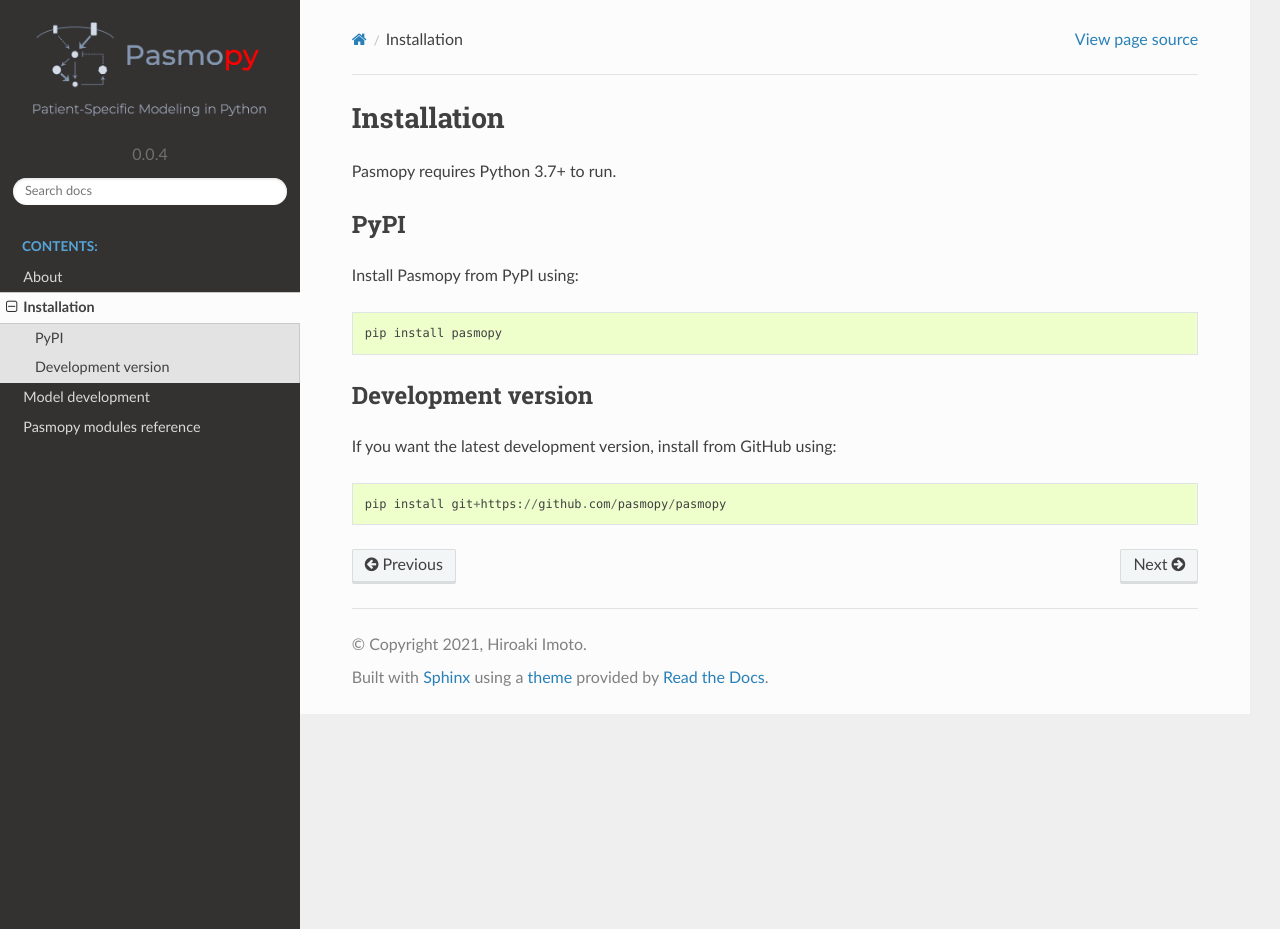
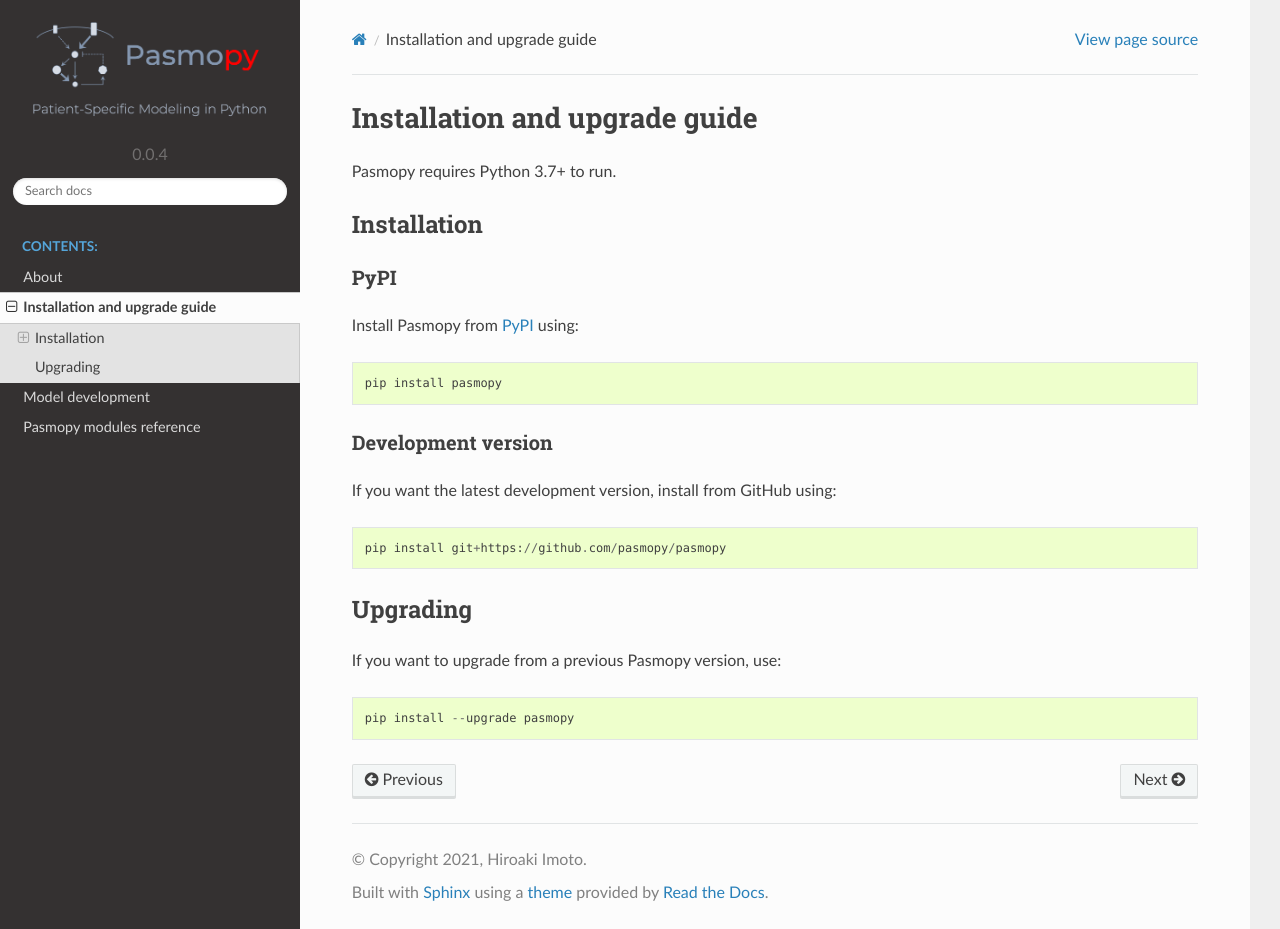
Before and after one commit to pasmopy/pasmopy, a Sphinx documentation site: the page built from docs/installation.rst, in a window 1280 px wide and 929 px high. Built offline with Sphinx 7.4.7 and the Read the Docs theme 2.0.0, drawn with Linux system fonts in a browser that asks for light colours.

Commit message:
Update installation and upgrade guide

```diff
--- a/docs/installation.rst
+++ b/docs/installation.rst
@@ -1,12 +1,15 @@
-Installation
-============
+Installation and upgrade guide
+==============================
 
 Pasmopy requires Python 3.7+ to run.
+
+Installation
+------------
 
 PyPI
 ^^^^
 
-Install Pasmopy from PyPI using::
+Install Pasmopy from `PyPI <https://pypi.org/project/pasmopy/>`_ using::
 
    pip install pasmopy
 
@@ -16,3 +19,10 @@ Development version
 If you want the latest development version, install from GitHub using::
 
    pip install git+https://github.com/pasmopy/pasmopy
+
+Upgrading
+---------
+
+If you want to upgrade from a previous Pasmopy version, use::
+
+   pip install --upgrade pasmopy
```
